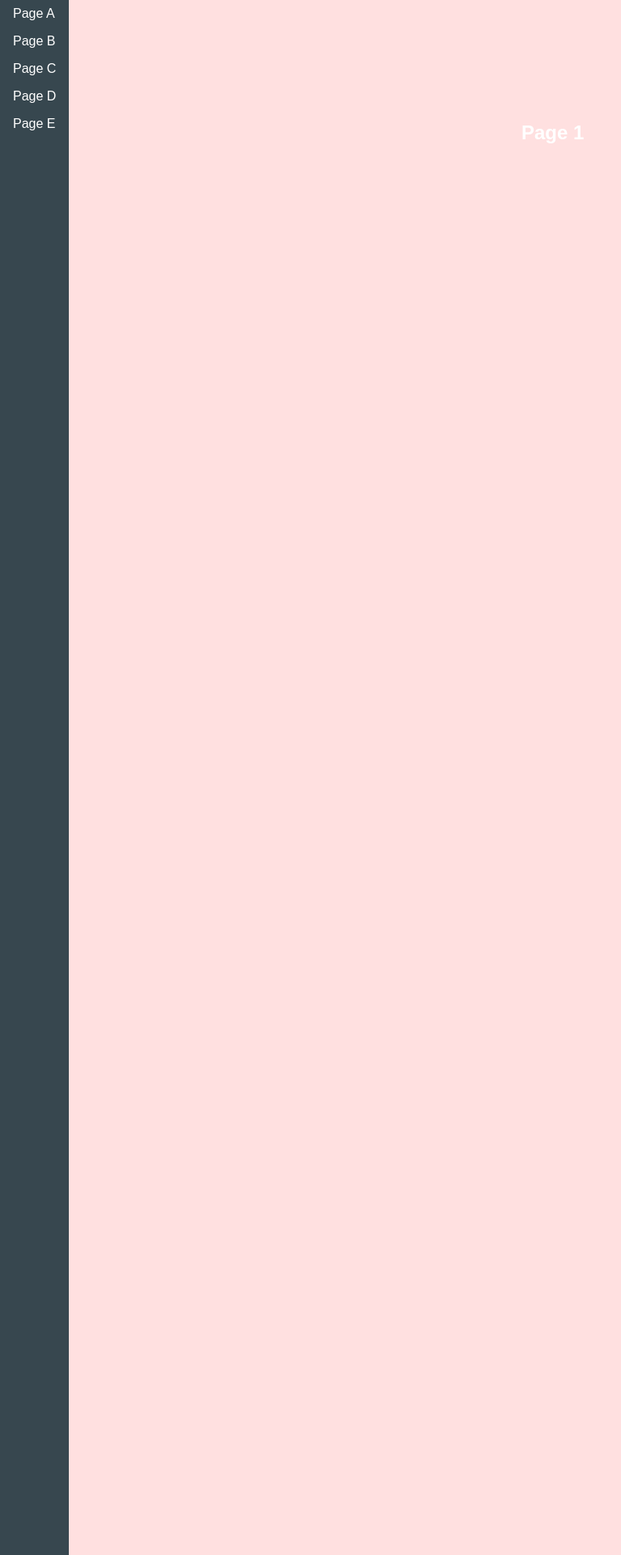
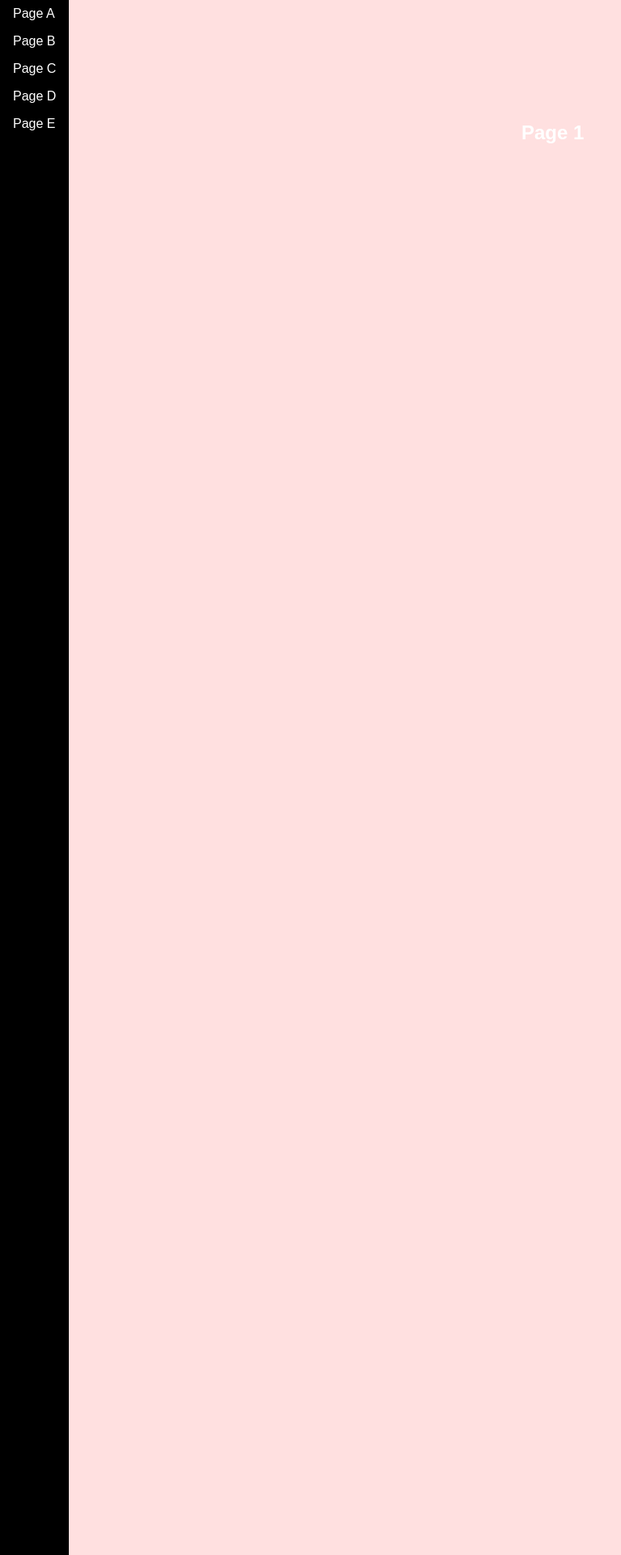
Before and after one commit to Centurion902/coopWebsite, a PHP site: page / in a window 1280 px wide. Shown: the top 1920 px of the page at 81% size, without its empty margins (0-767 px from the left). Run offline with PHP 8.4, Linux system fonts and the light colour scheme.

Commit message:
Update style.css
chenging nav bar color

```diff
--- a/style.css
+++ b/style.css
@@ -20,11 +20,11 @@ body {
 #pageB{background:#FFC7C7;}
 #pageC{background:#FF9E9E;}
 #pageD{background:#FF6E6E;}
-#pageE{background:#FF3D3D;}
+#pageE{background:#FF5252;}
 
 nav {
   white-space: nowrap;
-  background: #37474F;
+  background: #000000;
 }
 nav ul {
   list-style: none;
```
